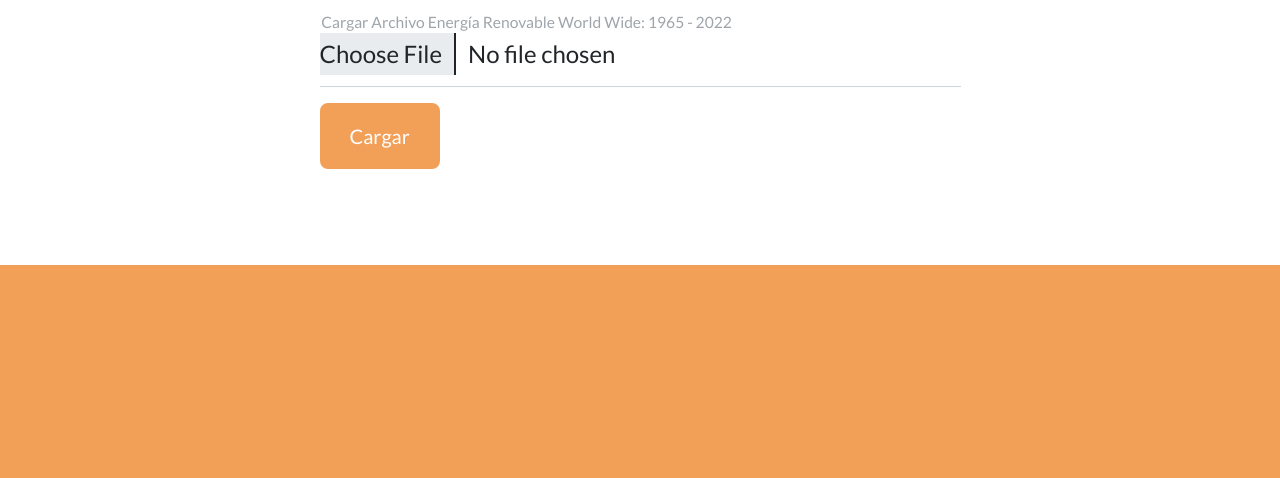
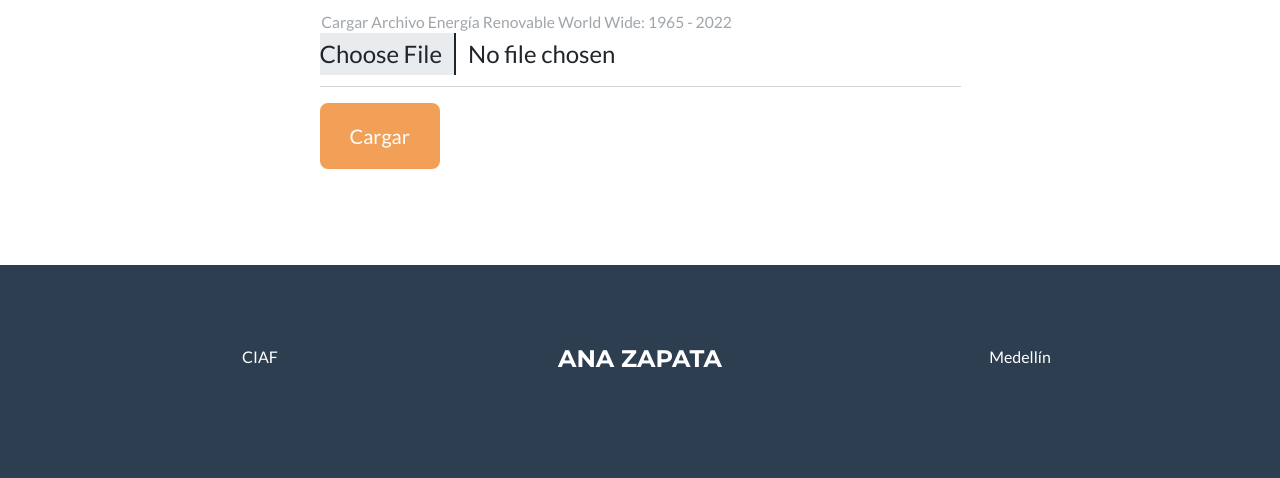
Before and after one commit to anamazari/estimadorEnergia, a Python web app: template templates/index.html in a window 1280 px wide. Shown: the part 2166-2644 px from the top of the page. Before the commit the page ends 2431 px from the top, so only its background shows below. Run offline with Jinja, Linux system fonts and the light colour scheme; the template is opened without the code that fills it, so the values that code supplies are empty; some libraries are stand-ins or nearby versions.

Commit message:
Creación footer

```diff
--- a/templates/index.html
+++ b/templates/index.html
@@ -145,6 +145,21 @@
             </div>
         </div>
     </section>
+    <footer class="footer text-center">
+        <div class="container">
+            <div class="row">
+                <div class="col-lg-4 mb-5 mb-lg-0">
+                    CIAF
+                </div>
+                <div class="col-lg-4 mb-5 mb-lg-0">
+                    <h4 class="text-uppercase mb-4">Ana Zapata</h4>
+                </div>
+                <div class="col-lg-4">
+                    Medellín
+                </div>
+            </div>
+        </div>
+    </footer>
 
 
 
```
